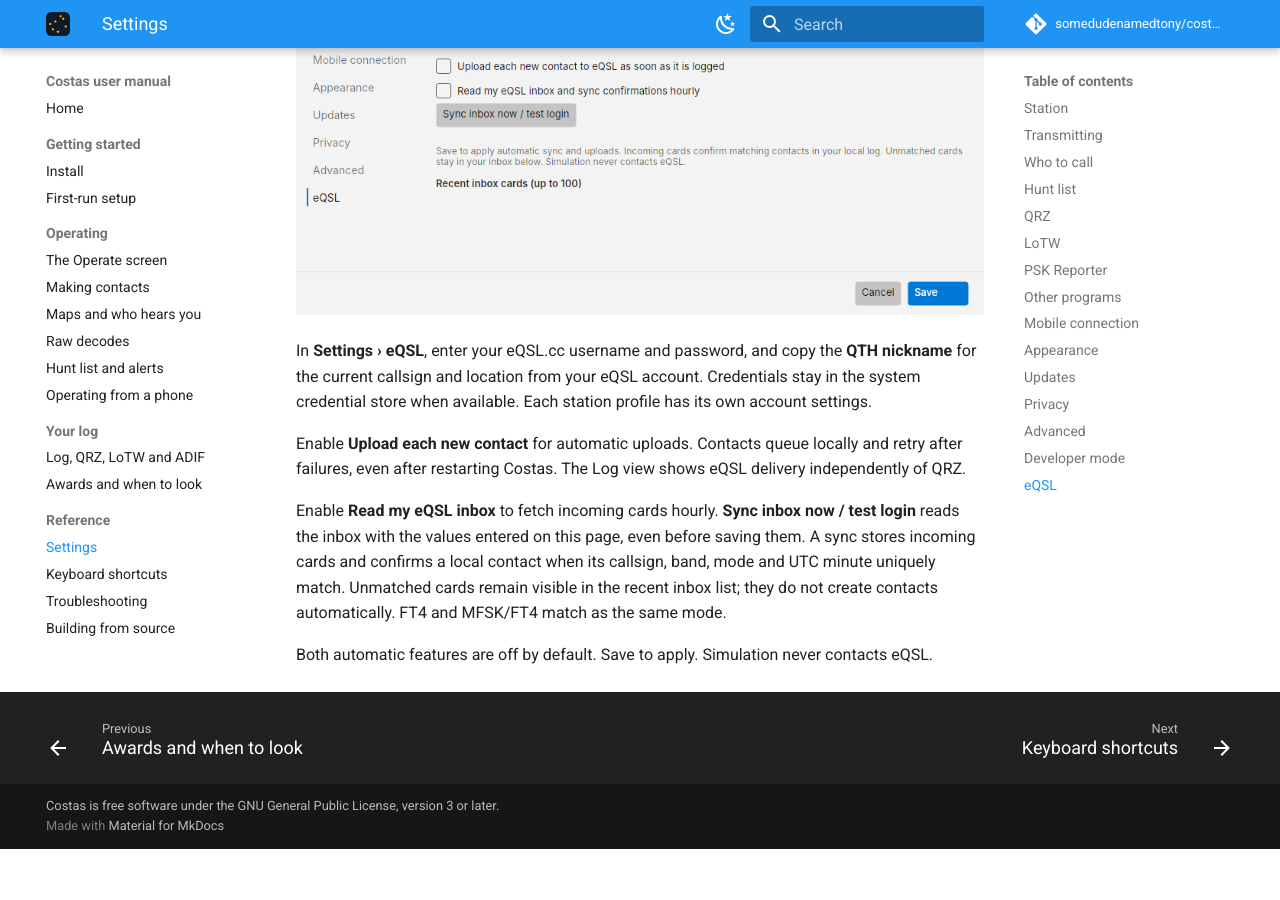
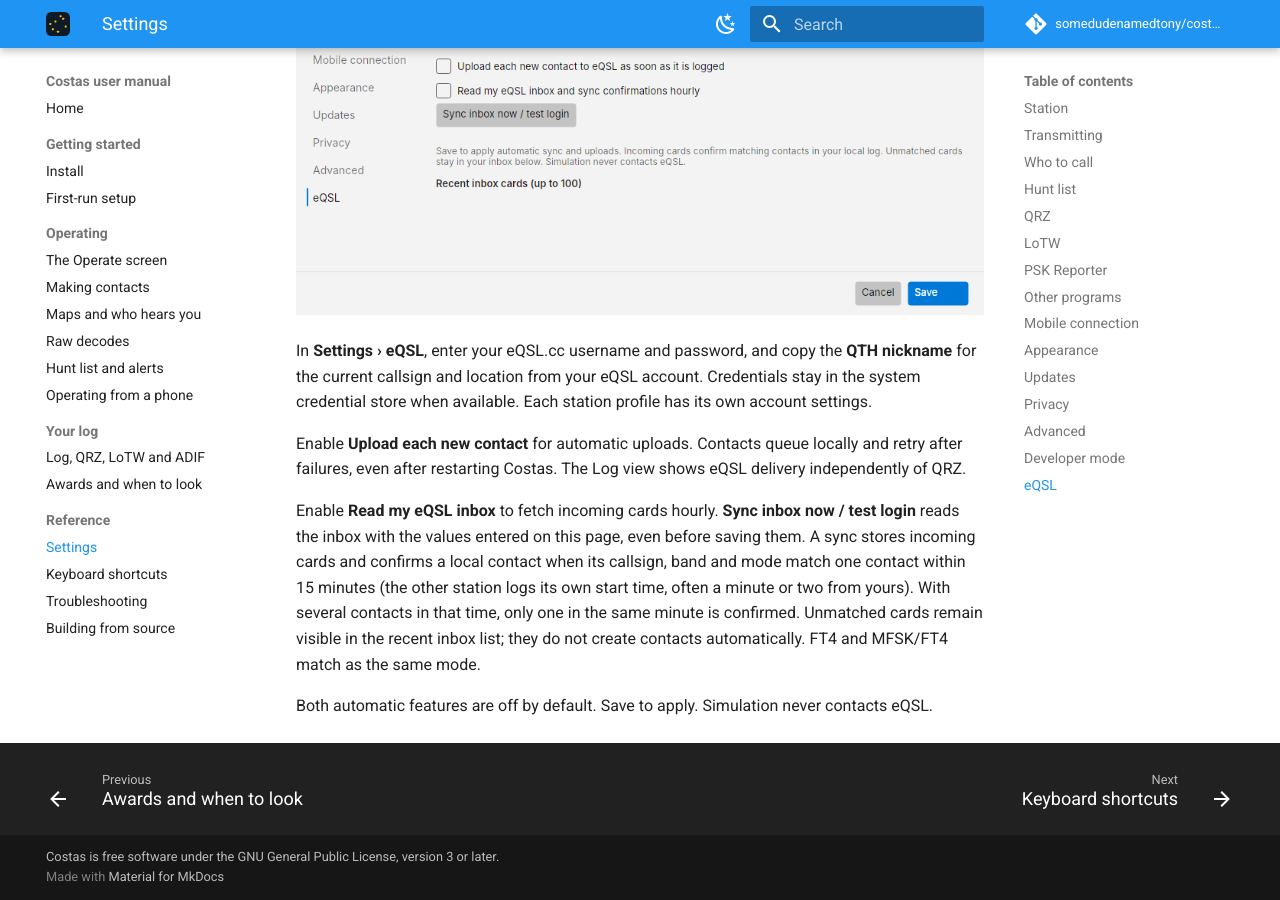
Before and after one commit to somedudenamedtony/costas, an MkDocs documentation site: the page built from manual/settings.md, in a window 1280 px wide and 900 px high, scrolled down 13880 px. Built offline with MkDocs 1.6.1 and Material for MkDocs 9.7.7, drawn with Linux system fonts in a browser that asks for light colours; comment, search, counter and statistics services are not loaded; before the commit the page ends 14729 px from its top, so only the background shows below that.

Commit message:
Describe the wider eQSL match in the manual
Co-Authored-By: Claude Opus 5.5 <noreply@anthropic.com>
Claude-Session: https://claude.ai/code/session_01WL2RMzJrDX8hW6BxLH2DNq

```diff
--- a/manual/settings.md
+++ b/manual/settings.md
@@ -228,7 +228,8 @@ even after restarting Costas. The Log view shows eQSL delivery independently of
 
 Enable **Read my eQSL inbox** to fetch incoming cards hourly. **Sync inbox now / test login** reads the inbox
 with the values entered on this page, even before saving them. A sync stores incoming cards and confirms a
-local contact when its callsign, band, mode and UTC minute uniquely match. Unmatched cards remain visible in
+local contact when its callsign, band and mode match one contact within 15 minutes (the other station logs its own
+start time, often a minute or two from yours). With several contacts in that time, only one in the same minute is confirmed. Unmatched cards remain visible in
 the recent inbox list; they do not create contacts automatically. FT4 and MFSK/FT4 match as the same mode.
 
 Both automatic features are off by default. Save to apply. Simulation never contacts eQSL.
```
